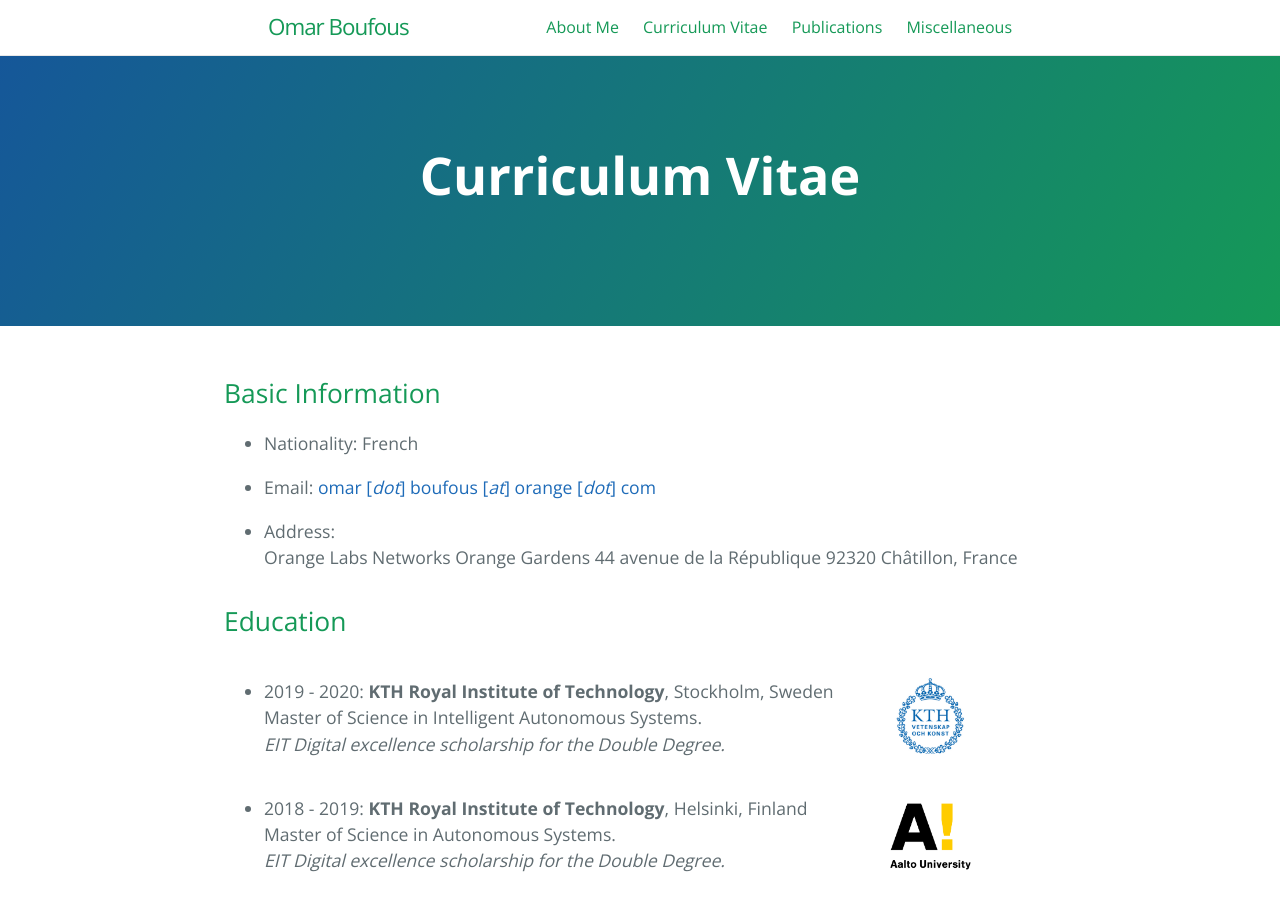
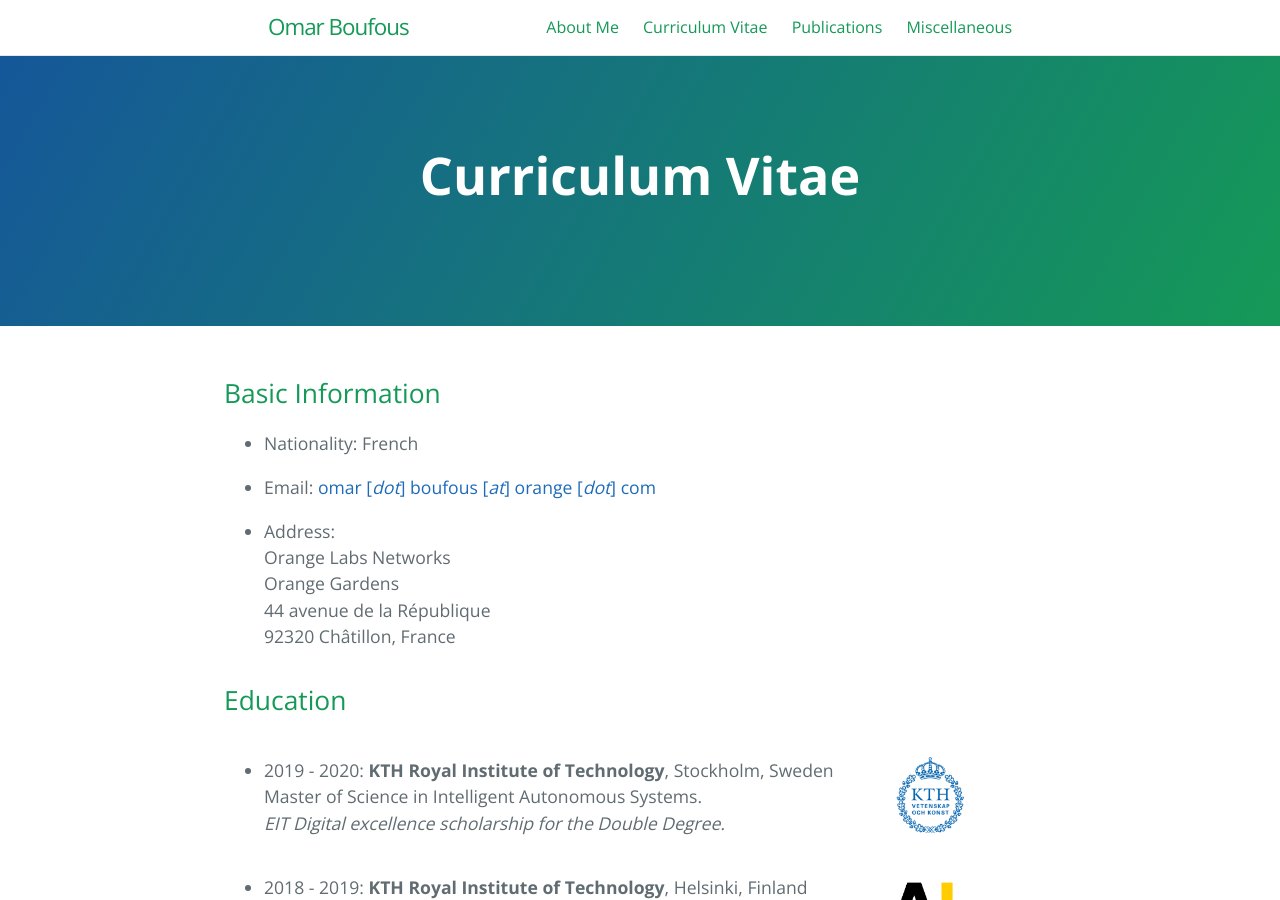
Before and after one commit to thomas-bfs/thomas-bfs.github.io, a Jekyll site: the page built from cv.md, in a window 1280 px wide and 900 px high. Built offline with Jekyll 4.4.1, drawn with Linux system fonts in a browser that asks for light colours; nearby versions of some CDN libraries; a style sheet for code colours, icons or effects is not loaded.

Commit message:
Update cv.md

```diff
--- a/cv.md
+++ b/cv.md
@@ -13,9 +13,9 @@ order: 1
 * Email: [omar [*dot*] boufous [*at*] orange [*dot*] com](mailto:omar.boufous@orange.com)
 
 * Address:
-    Orange Labs Networks
-    Orange Gardens
-    44 avenue de la République
+    Orange Labs Networks<br/>
+    Orange Gardens<br/>
+    44 avenue de la République<br/>
     92320 Châtillon, France
 
 ## Education
```
